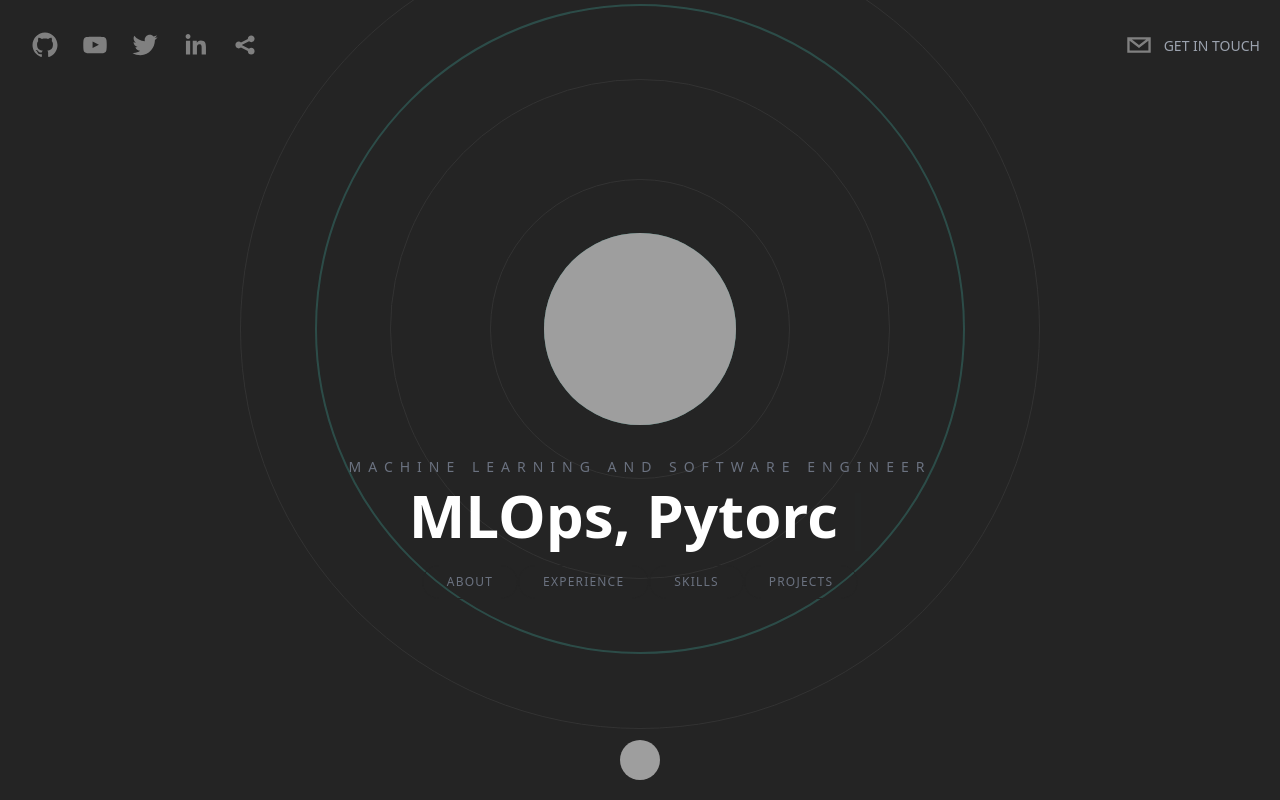
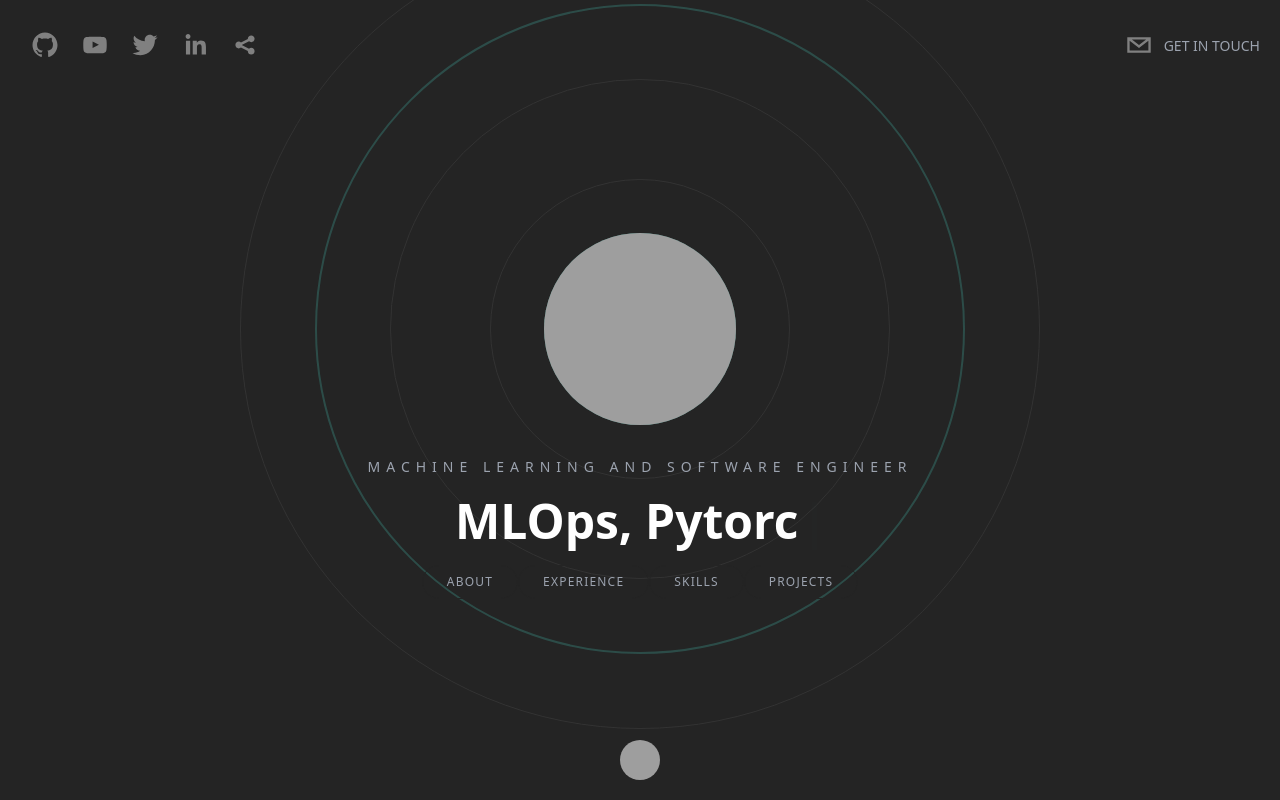
Before and after one commit to enricd/enricdomingo-dot-com-3.0, a Next.js app: page / in a window 1280 px wide. Built offline with nearby package versions, Linux system fonts and the light colour scheme; grey boxes are pictures that could not be loaded.

Commit message:
layout and content details

```diff
--- a/components/About.tsx
+++ b/components/About.tsx
@@ -36,15 +36,15 @@
                 Some of my{" "}<span className="underline decoration-[#3c968b]">background</span>
             </h4>
             <p className="text-base">
-                👋 I&apos;m Enric and I&apos;m from Barcelona. I&apos;m currently working at ERNI in a Boehringer Ingelheim&apos;s pharma
-                project as a Senior ML and Software Engineer. I&apos;m also a Technical Coach and the Lead of the Data and AI Community at ERNI.
+                👋 I&apos;m Enric and I&apos;m from Barcelona. I&apos;m currently working as a Senior ML and Software Engineer at ERNI
+                in a Boehringer Ingelheim&apos;s pharma project. I&apos;m also a Technical Coach and the Lead of the Data and AI Community at ERNI.
             </p>
             <p className="text-base">
                 I studied 60% of the Aerospace Engineering degree and co-founded Venturi Unmanned
                 Technologies during that time, a startup designing, building and operating VTOL drones for
                 long range industrial inspections. During those years, I started learning more about software
-                and AI, and later I switched my studies to the Computer Engineering degree while learning more
-                about Machine Learning and MLOps by my own.
+                and AI, and later I switched my studies to the online Computer Engineering degree (currently part time finishing
+                the 3rd year) while learning more about Machine Learning, MLOps and Bioinformatics by my own.
             </p>
 
         </div>
--- a/components/Hero.tsx
+++ b/components/Hero.tsx
@@ -34,10 +34,10 @@
         alt=""
       />
       <div className="z-20">
-        <h2 className="text-sm uppercase text-gray-500 pb-2 tracking-[7px]">
+        <h2 className="text-sm uppercase text-gray-400 pb-5 tracking-[6px]">
           Machine Learning and Software Engineer
         </h2>
-        <h1 className="text-5xl lg:text-6xl font-semibold px-10">
+        <h1 className="text-4xl lg:text-5xl font-semibold px-10">
           <span>{text}</span>
           <Cursor cursorColor="#3c968b" />
         </h1>
--- a/styles/globals.css
+++ b/styles/globals.css
@@ -4,7 +4,7 @@
 
 @layer components {
     .heroButton {
-        @apply px-6 py-2 border border-[#242424] rounded-full uppercase text-xs tracking-widest text-gray-500 transition-all hover:border-[#3c968b]/60 hover:text-[#3c968b]
+        @apply px-6 py-2 border border-[#242424] rounded-full uppercase text-xs tracking-widest text-gray-400 transition-all hover:border-[#3c968b] hover:text-[#3c968b]
     }
 
     .contactInput {
```
Also changed, not shown: 1 other file (tests, documents, lock files or other folders).
